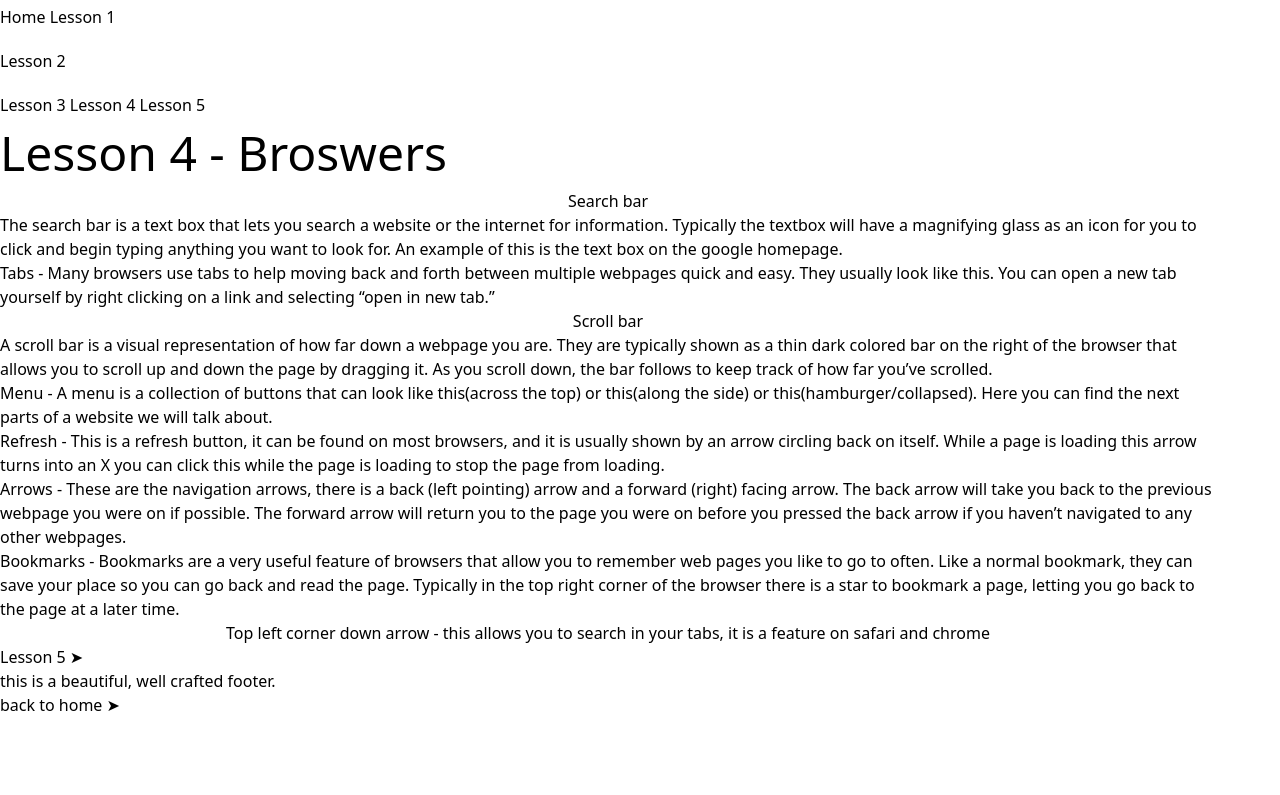
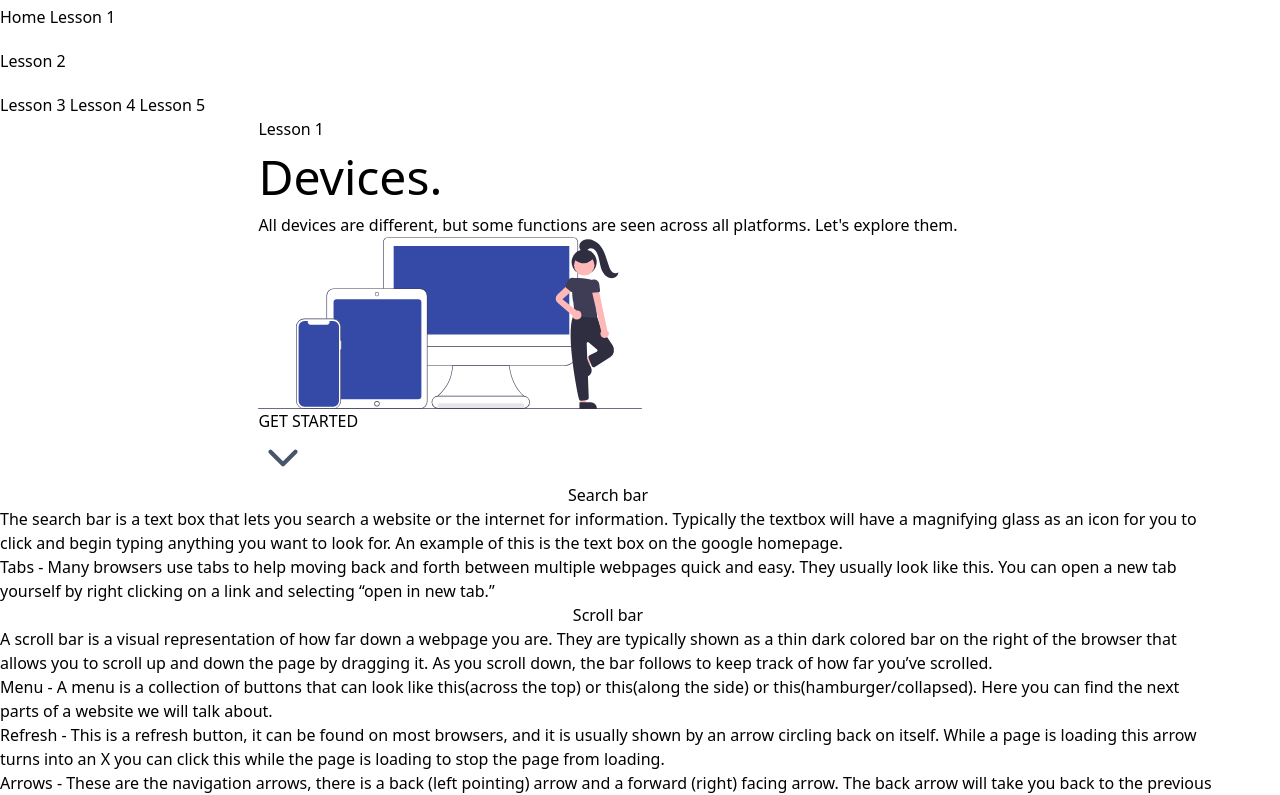
Before and after one commit to j-cleme/capstone_teaching-tech-lit, a SvelteKit app: page /browsers in a window 1280 px wide. Shown: the part 491-1286 px from the top of the page. Before the commit the page ends 1208 px from the top, so only its background shows below. Built offline with nearby package versions, Linux system fonts and the light colour scheme.

Commit message:
Various changes to pages

```diff
--- a/src/routes/browsers/+page.svelte
+++ b/src/routes/browsers/+page.svelte
@@ -1,13 +1,30 @@
+<script>
+	import {ChevronDown} from 'lucide-svelte';
+</script>
 <svelte:head>
 	<title>Lesson 4 - Broswers</title>
 </svelte:head>
 
-<div class="bg-[#3549A6]">
-	<div class="content-area">
-		<h1 class="text-white" id="Icons">Lesson 4 - Broswers</h1>
+<main class="flex flex-col justify-center m-auto">
+	<div class="h-[91vh] flex flex-col items-center justify-items-center justify-center w-full">
+		<div class="flex flex-col md:flex-row md:items-center mb-20">
+			<div class="mr-16">
+				<p class=" tracking-wide text-[#ec598b] text-2xl">Lesson 1</p>
+				<h1 class="text-6xl text-slate-800 font-semibold">
+					Devices<span class="text-[#3549A6]">.</span>
+				</h1>
+				<p class="pt-3.5 lg:max-w-[47ch] text-xl text-slate-600 mb-3.5">
+					All devices are different, but some functions are seen across all platforms. Let's explore them.
+				</p>
+			</div>
+			<!-- svelte-ignore a11y-img-redundant-alt -->
+			<img src="assets/devices/devices.svg" alt="Devices Hero Image" class="max-w-[30rem] max-h-[30rem]"/>
+		</div>
+		<div class="flex flex-col items-center">
+		<p class=" tracking-widest text-2xl text-slate-600 font-light mt-10">GET STARTED</p>
+		<ChevronDown size={50} style="color:rgb(71, 85, 105);"/>
+		</div>
 	</div>
-</div>
-<main>
 	<p>Search bar</p>
 	<p>
 		The search bar is a text box that lets you search a website or the internet for information.
--- a/src/routes/icons/+page.svelte
+++ b/src/routes/icons/+page.svelte
@@ -22,7 +22,7 @@
 <main class="flex flex-col justify-center m-auto">
 	<div class="h-[91vh] flex flex-col items-center justify-items-center justify-center w-full">
 		<div class="flex flex-col md:flex-row md:items-center mb-20">
-			<div class="">
+			<div class="mr-16">
 				<p class=" tracking-wide text-[#ec598b] text-2xl">Lesson 2</p>
 				<h1 class="text-6xl text-slate-800 font-semibold">
 					Icons<span class="text-[#3549A6]">.</span>
```
Also changed, not shown: src/routes/devices/+page.svelte (+36 -18 lines).
